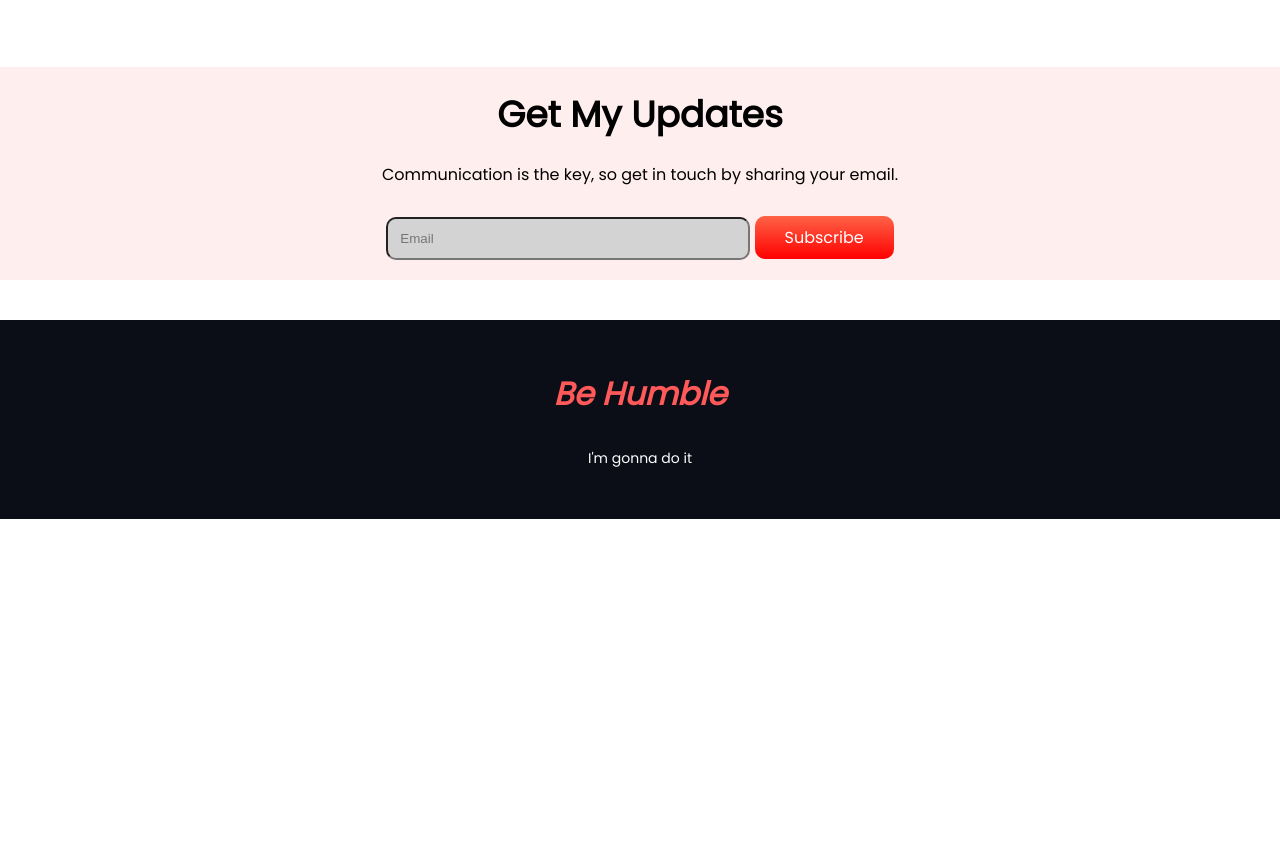
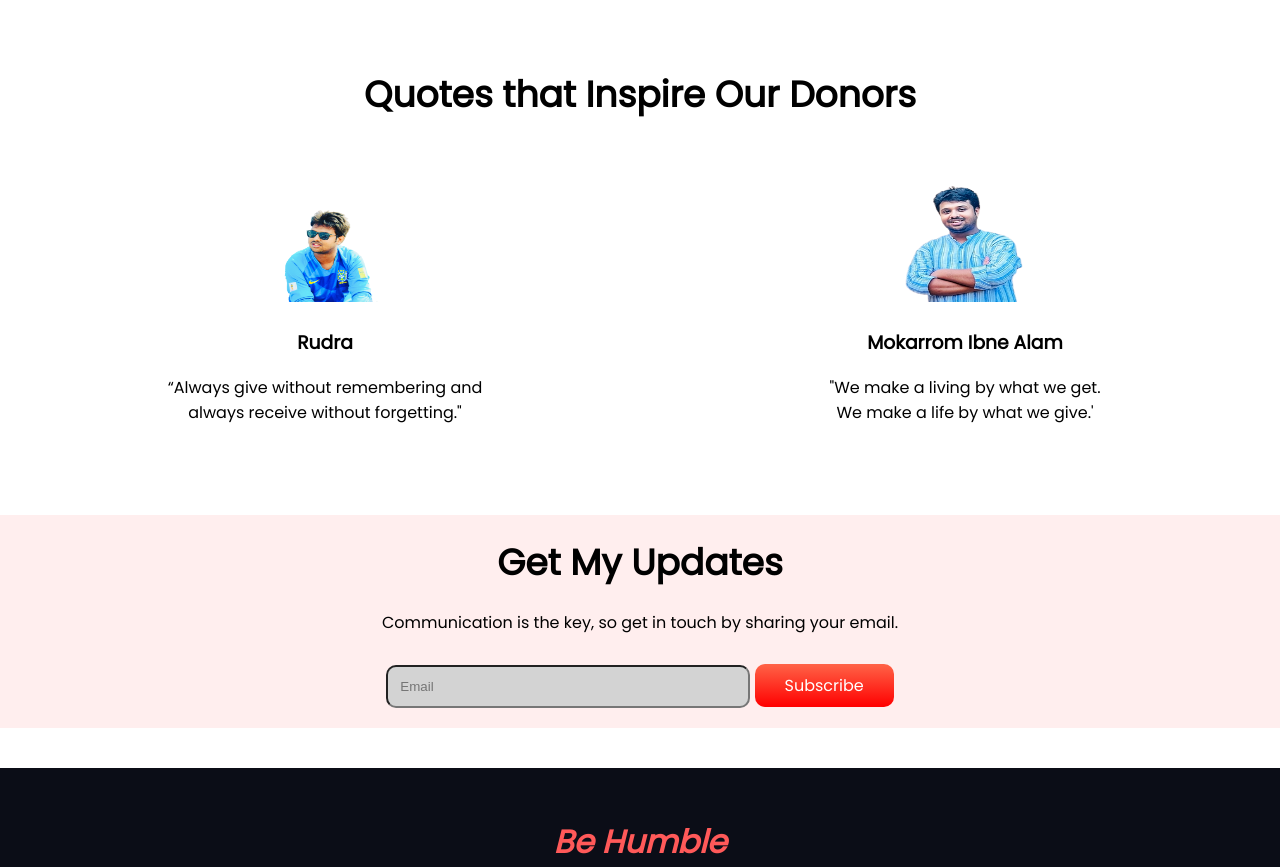
Before and after one commit to Rudra42/donate-today, a plain HTML site: page index.html in a window 1280 px wide. Shown: the part 1656-2523 px from the top of the page. Before the commit the page ends 2175 px from the top, so only its background shows below. Drawn offline with Linux system fonts and the light colour scheme.

Commit message:
finished

```diff
--- a/index.html
+++ b/index.html
@@ -71,6 +71,31 @@
         </div>
     </section>
 
+    <!-- ============================================== -->
+ <section class="donate-texts">
+    <h1>Quotes that Inspire Our Donors</h1>
+</section>
+
+
+<section class="plan-boxes">
+    <div class="single-plan2">
+        <img src="images/rudra2.png" alt="">
+        <h3>Rudra</h3>
+        <p>“Always give without remembering and <br> always receive without forgetting."</p>
+    </div>
+
+
+    <div class="single-plan2">
+        <img src="images/rudra.png" alt="">
+        <h3>Mokarrom Ibne Alam</h3>
+        <p>"We make a living by what we get.<br> We make a life by what we give.'</p>
+    </div>
+</section>
+
+
+
+   <!-- ============================================== -->
+
     <section class="donate-texts" id="email-area">
         <h1>Get My Updates</h1>
         <p>Communication is the key, so get in touch by sharing your email.</p>
--- a/style.css
+++ b/style.css
@@ -81,7 +81,17 @@ p {
     width: 80%;
     border-bottom: 2px solid gray;
 }
+.single-plan2{
+    width: 50%;
+    text-align: center;
+    margin-left: 10px;
+    padding: 20px 20px;
+}
 
+.single-plan2 img{
+    height: 120px;
+    width: 150px;
+}
 .plan-boxes{
     display: flex;
     margin-top: 30px;
```
Also changed, not shown: images/rudra.png (added), images/rudra2.png (added).
